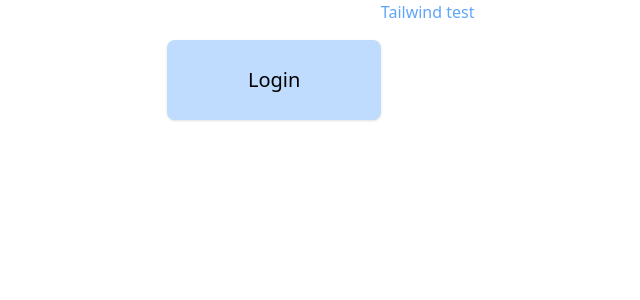
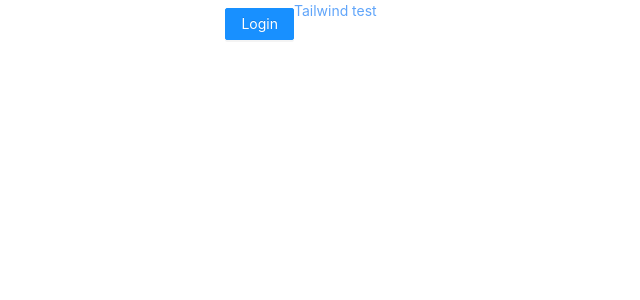
Before and after one commit to KarlJJonsson/glowing-spork, a React (Create React App) app: page / in a window 1280 px wide. Shown: the top 300 px of the page, without its empty margins (339-979 px from the left). Built offline with nearby package versions, Linux system fonts and the light colour scheme.

Commit message:
Antd
[antd](https://ant.design/) added to project

```diff
--- a/package.json
+++ b/package.json
@@ -7,6 +7,7 @@
     "@testing-library/jest-dom": "^5.16.1",
     "@testing-library/react": "^12.1.2",
     "@testing-library/user-event": "^13.5.0",
+    "antd": "^4.18.0",
     "autoprefixer": "^9.8.6",
     "gh-pages": "^3.2.3",
     "postcss-cli": "^9.1.0",
--- /dev/null
+++ b/src/Signin.js
@@ -0,0 +1,10 @@
+import { Button } from "antd";
+
+export const Signin = (props) => {
+  return (
+    <div className="flex justify-center mt-2">
+      <Button type="primary" onClick={() => props.handleLogin(!props.auth)}>Login</Button>
+    </div>
+  );
+}
+export default Signin;
```
Also changed, not shown: src/App.js (+5 -4 lines), 1 other file (tests, documents, lock files or other folders).
